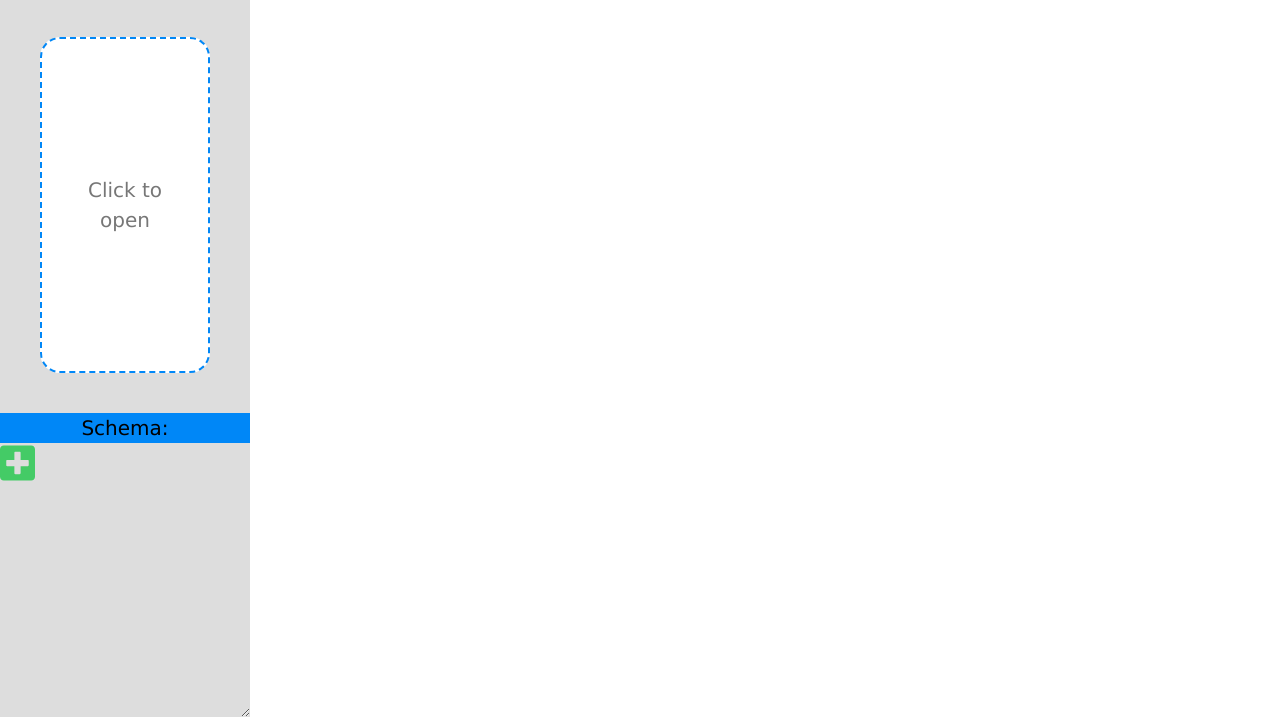
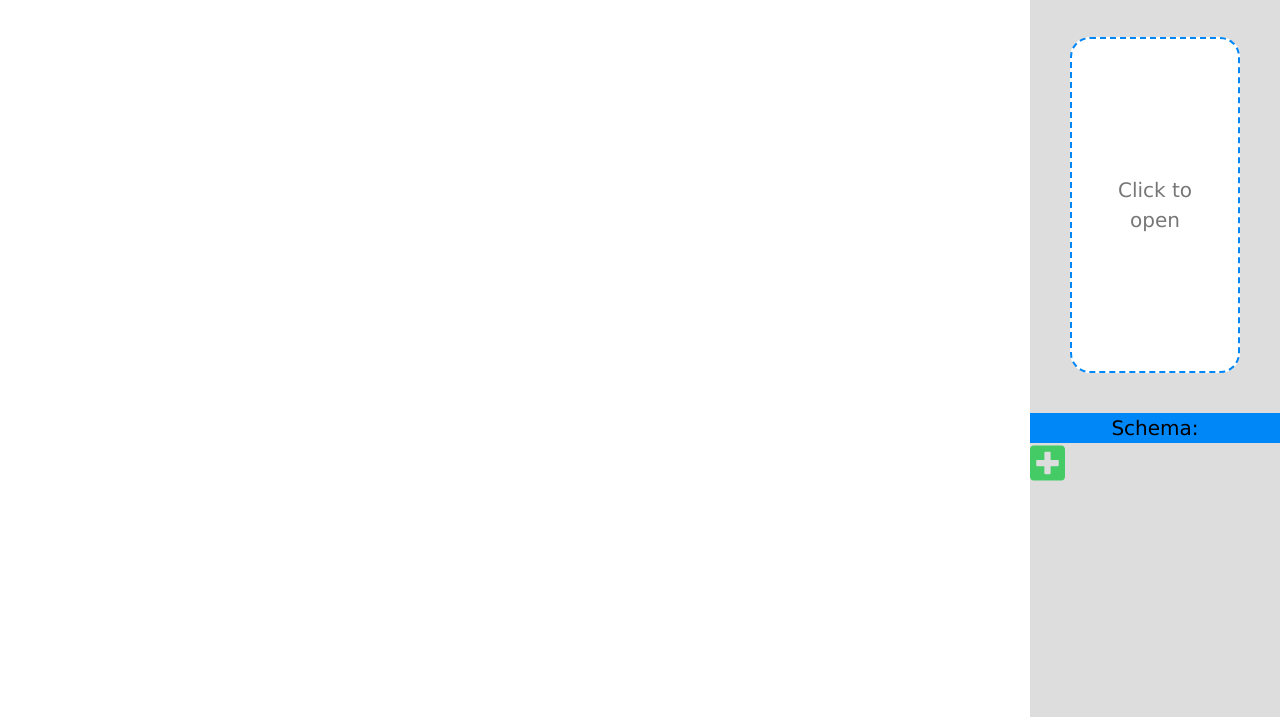
Before and after one commit to Jubulani/carta, a website built with webpack: page html/index.html in a window 1280 px wide. Shown: the part 83-800 px from the top of the page. Built offline with nearby package versions, Linux system fonts and the light colour scheme; files whose address does not match are found by name.

Commit message:
Move sidebar to right

```diff
--- a/css/style.css
+++ b/css/style.css
@@ -30,7 +30,7 @@ header {
     display: flex;
     justify-content: center;
     grid-area: main;
-    overflow: scroll;
+    overflow: auto;
 }
 
 div#file-upload-area {
@@ -48,12 +48,11 @@ div#schema-area {
     flex-grow: 1;
 }
 
-div#left-sidebar {
+div#sidebar {
     display:flex;
     flex-direction: column;
     width: 250px;
     line-height: 30px;
-    resize: horizontal;
     overflow: hidden;
 }
 
@@ -62,7 +61,7 @@ div#data-area {
     background: white;
     font-size: 14px;
     display: flex;
-    overflow: scroll;
+    overflow: auto;
 }
 
 .sidebar-title {
--- a/html/index.html
+++ b/html/index.html
@@ -17,7 +17,8 @@
         <span class="home">Carta</span>
     </header>
     <div id="main-container">
-        <div id="left-sidebar">
+        <div id="data-area"></div>
+        <div id="sidebar">
             <div class="sidebar-title">Files</div>
             <div id="file-upload-area">
                 <!-- Style the file input as in https://tympanus.net/codrops/2015/09/15/styling-customizing-file-inputs-smart-way/ -->
@@ -32,7 +33,6 @@
                 </label>
             </div>
         </div>
-        <div id="data-area"></div>
     </div>
 </body>
 
```
